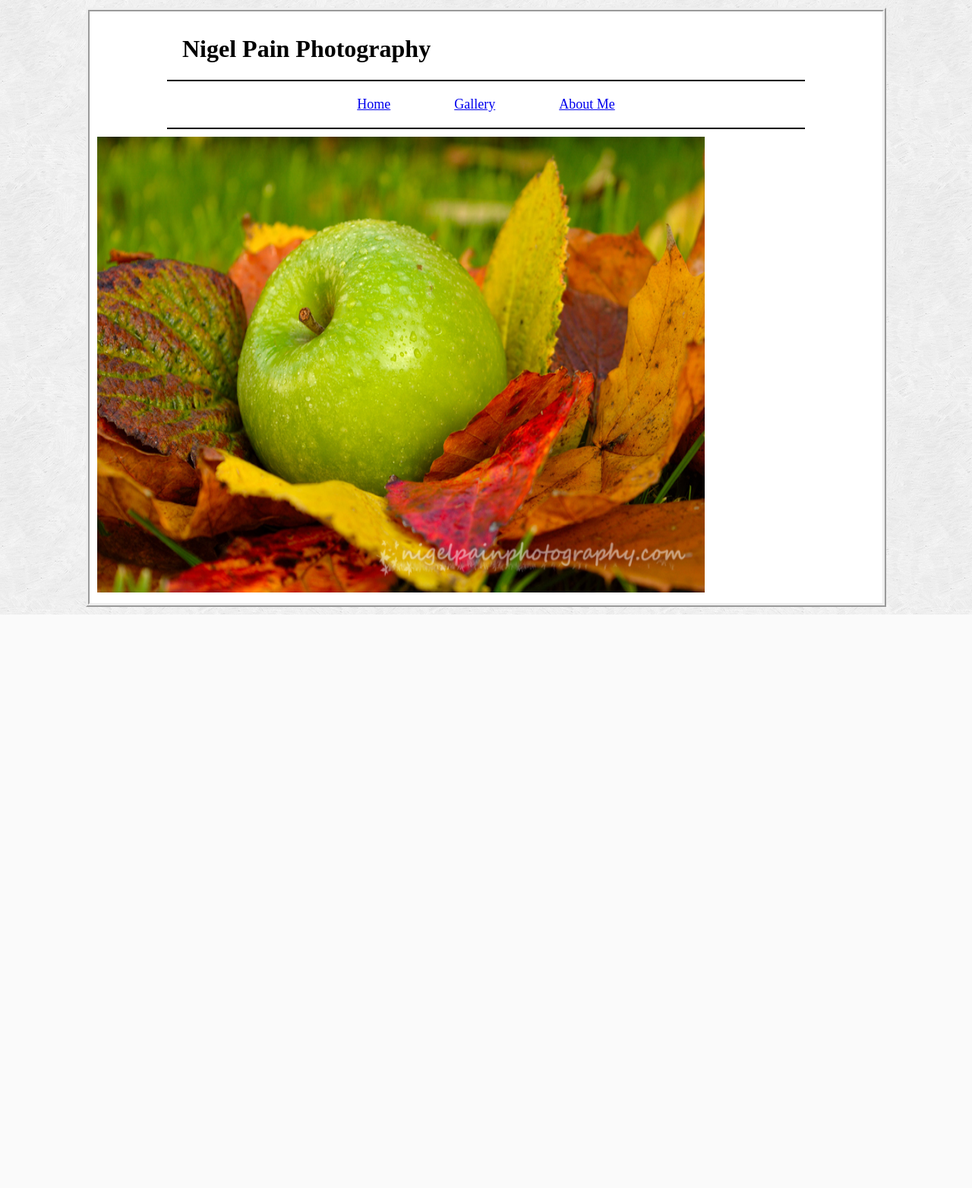
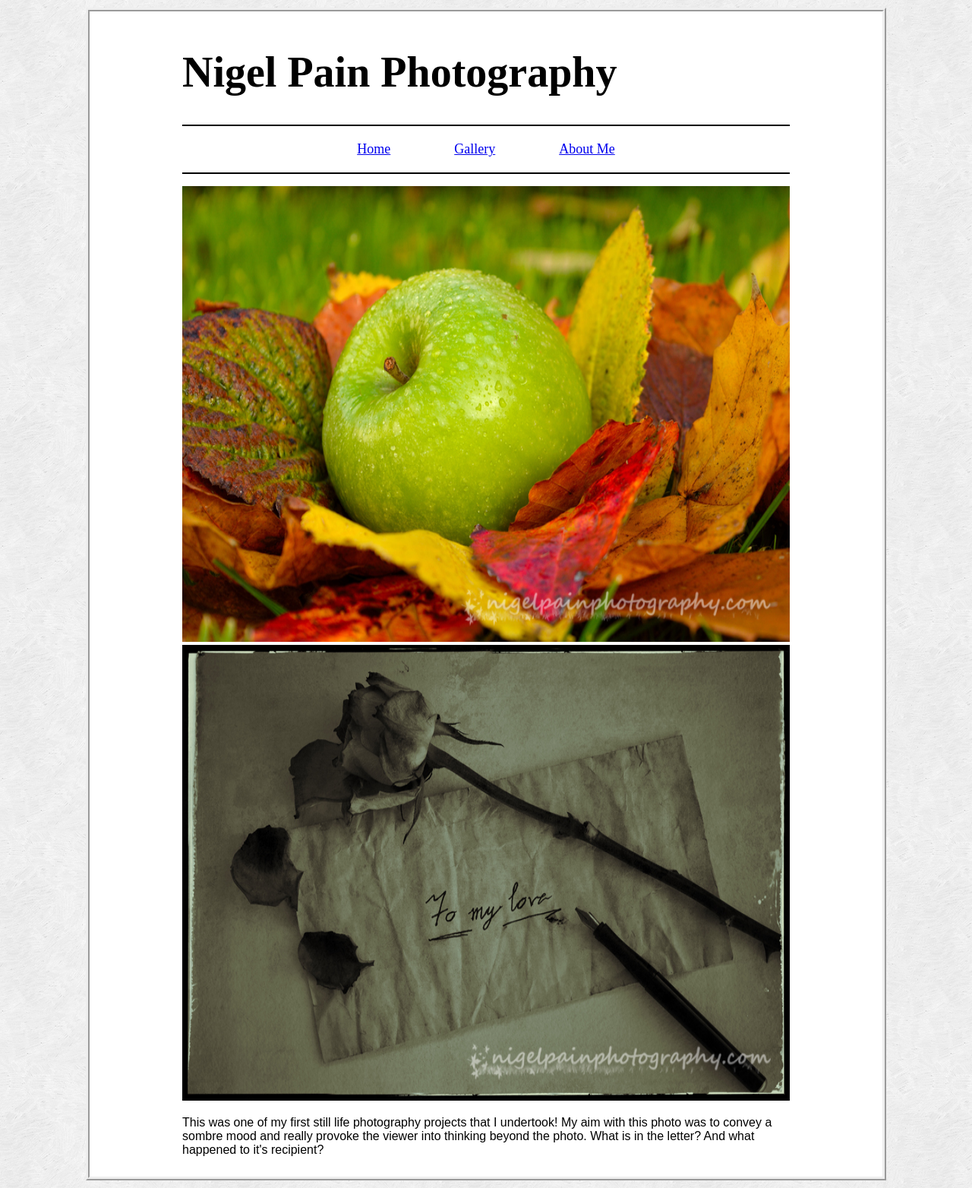
Before and after one commit to nigelpain/personal-site, a PHP site: page /gallery/stilllife.html in a window 1280 px wide. Shown: the whole page at 76% size. Before the commit the page ends 809 px from the top, so only its background shows below. Run offline with PHP 8.4, Linux system fonts and the light colour scheme.

Commit message:
added new photo and caption and fixed some layout issues

```diff
--- a/aboutme.html
+++ b/aboutme.html
@@ -6,6 +6,7 @@
   </head>
   <body>
     <div id="page">
+      <div id="pagecontent">
         <div id="logo">
           <h1>Nigel Pain Photography</h1>
         </div>
@@ -16,5 +17,6 @@
         </ul>
         <p>My name is Nigel and I like photography</p>
       </div>
+    </div>
   </body>
 </html>
--- a/css/styles.css
+++ b/css/styles.css
@@ -12,14 +12,16 @@ body {
   background-color: #ffffff;
 }
 
-#logo {
+#pagecontent {
   width: 800px;
   margin: 10px auto 10px auto;
 }
 
+#logo {
+  font-size: 28px;
+}
+
 #navbar {
-  width: 800px;
-  margin: 10px auto 10px auto;
   border-top: 2px solid;
   border-bottom: 2px solid;
   padding: 20px;
@@ -40,3 +42,7 @@ img {
   width: 800px;
   height: 600px;
 }
+
+.photocaption {
+
+}
--- a/gallery/index.html
+++ b/gallery/index.html
@@ -6,6 +6,7 @@
   </head>
   <body>
     <div id="page">
+      <div id="pagecontent">
         <div id="logo">
           <h1>Nigel Pain Photography</h1>
         </div>
@@ -17,5 +18,6 @@
         <a href="wildlife.html">Wildlife</a>
         <a href="stilllife.html">Still Life</a>
       </div>
+    </div>
   </body>
 </html>
--- a/gallery/stilllife.html
+++ b/gallery/stilllife.html
@@ -6,6 +6,7 @@
   </head>
   <body>
     <div id="page">
+      <div id="pagecontent">
         <div id="logo">
           <h1>Nigel Pain Photography</h1>
         </div>
@@ -15,6 +16,9 @@
           <li class="navbutton"><a href="../aboutme.html">About Me</a></li>
         </ul>
         <img src="../images/First to Fall (website).jpg" alt="An image of a fallen apple amongst autumn leaves" title="First to Fall" />
+        <img src="../images/Forgotten Love (website).jpg" alt="An image of a forgotten letter of love" title="Forgotten Love" />
+        <p class="photocaption">This was one of my first still life photography projects that I undertook! My aim with this photo was to convey a sombre mood and really provoke the viewer into thinking beyond the photo. What is in the letter? And what happened to it's recipient?</p>
+    </div>
     </div>
   </body>
 </html>
--- a/gallery/wildlife.html
+++ b/gallery/wildlife.html
@@ -6,6 +6,7 @@
   </head>
   <body>
     <div id="page">
+      <div id="pagecontent">
         <div id="logo">
           <h1>Nigel Pain Photography</h1>
         </div>
@@ -16,5 +17,6 @@
         </ul>
         <img src="../images/Little Nipper (website).jpg" alt="An image of a baby crocodile resting on a log" title="Little Nipper" />
       </div>
+    </div>
   </body>
 </html>
--- a/index.html
+++ b/index.html
@@ -6,6 +6,7 @@
   </head>
   <body>
     <div id="page">
+      <div id="pagecontent">
         <div id="logo">
           <h1>Nigel Pain Photography</h1>
         </div>
@@ -17,5 +18,6 @@
         <p>Welcome to Nigel Pain Photography!</p>
         <p>As you can see the site is still very much in the early stages of construction, though I hope you enjoy what little content is here and come back to see how it grows into the future =)</p>
       </div>
+    </div>
   </body>
 </html>
```
Also changed, not shown: images/Forgotten Love (website).jpg (added). Lines whose indentation alone changed are shown as unchanged.
